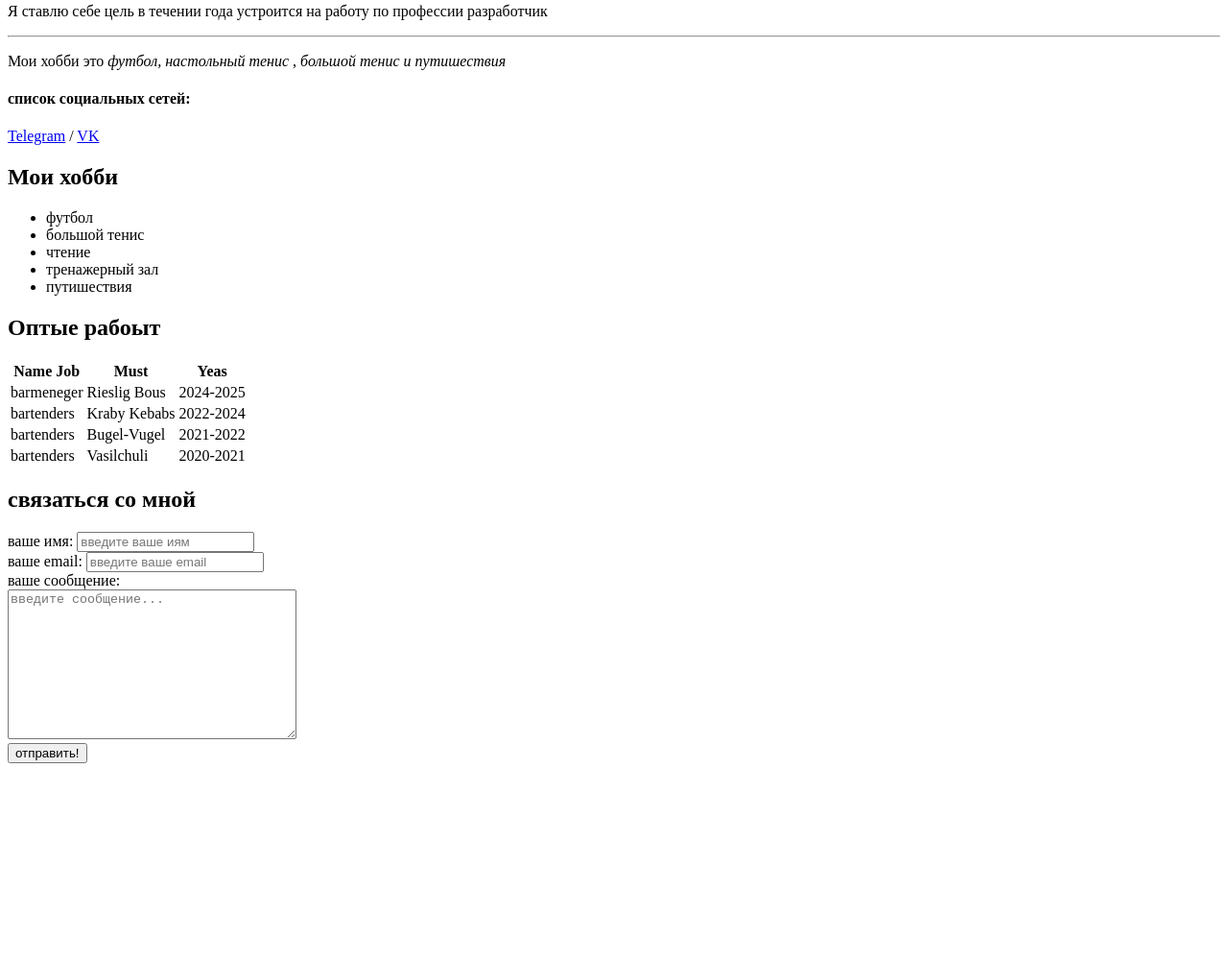
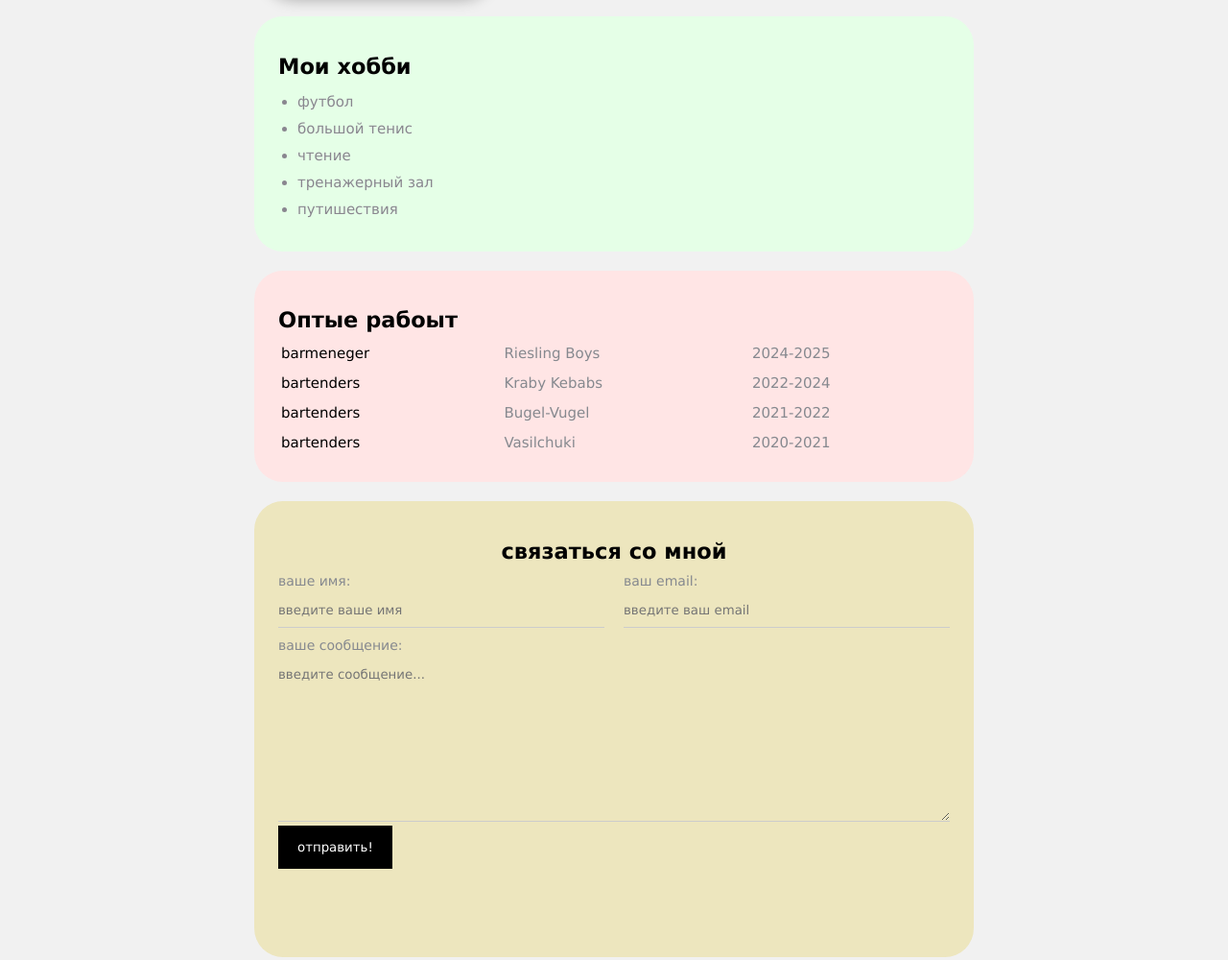
Before and after one commit to Aleksandr127315/resume11, a plain HTML site: page index.html in a window 1280 px wide. Shown: the part 341-1341 px from the top of the page at 96% size. Before the commit the page ends 1234 px from the top, so only its background shows below. Drawn offline with Linux system fonts and the light colour scheme.

Commit message:
add styles

```diff
--- a/index.html
+++ b/index.html
@@ -6,10 +6,15 @@
     <title>alexsandr Resume </title>
     <meta name="keywords" content="aleksandr , cv , resume ">
     <meta name="description" content="это сайт - резюме Александра Мерзликина">
+    <link rel="stylesheet" href="styles.css">
 </head>
-<form>
-<img src="photo 1.jpeg"width="200" alt="photo aleksandr">
+<body>
+    <div class="container">
 
+    <div class="info">
+<img src="photo 1.jpeg" alt="photo aleksandr" class="avatar">
+
+<div class="info-text">
     <h1>Мерзликин Александр </h1>
     <hr>
     <p>На данный момент я прохожу обучение в <strong>Result University</strong></p>
@@ -22,33 +27,39 @@
 <a href="https://web.telegram.org/k/" target="_blank">Telegram</a>
 /
 <a href="https://m.vk.com/id862641625" target="_blank">VK</a>
+</div>
+</div>
 
+
+
+<div class="card bg-green">
 <h2>Мои хобби</h2>
 
-
-<ul>
+<ul class="list">
     <li>футбол</li>
     <li>большой тенис</li>
     <li>чтение</li>
     <li>тренажерный зал</li>
     <li>путишествия</li>
 </ul>
+</div>
 
+<div class="card bg-red">
 <h2>Оптые рабоыт</h2>
 
-<table>
-    <thead>
+<table class="table">
+    <!-- <thead>
         <tr>
             <th>Name Job</th>
             <th>Must</th>
             <th>Yeas</th>
         </tr>
-    </thead>
+    </thead> -->
     <tbody>
 
          <tr>
         <td>barmeneger</td>
-        <td>Rieslig Bous</td>
+        <td>Riesling Boys</td>
         <td>2024-2025</td>
          </tr>
          <tr>
@@ -63,37 +74,42 @@
          </tr>
          <tr>
         <td>bartenders</td>
-        <td>Vasilchuli</td>
+        <td>Vasilchuki</td>
         <td>2020-2021</td>
          </tr>
     </tbody>
 
 </table>
-
-<h2>связаться со мной</h2>
-<form action="">
-<div>
-<label for="name">ваше имя:</label>
-<input type="name" id="name" placeholder="введите ваше иям">
-
 </div>
 
-<div>
-<label for="email">ваше email:</label>
-<input type="email" id="email" placeholder="введите ваше email">
+<div class="card bg-yellow">
+
+<form action="/" class="form">
+<h2>связаться со мной</h2>
+
+<div class="form-row">
+
+        <div class="form-group">
+        <label for="name">ваше имя:</label>
+        <input type="name" id="name" placeholder="введите ваше имя">
+        </div>
+
+        <div class="form-group">
+        <label for="email">ваш email:</label>
+        <input type="email" id="email" placeholder="введите ваш email">
+        </div>
 </div>
 
-<div>
-<label for="message">ваше сообщение:</label>
-<br>
-<textarea id="message" cols="35" rows="10" placeholder="введите сообщение..."></textarea>
-</div>
-<input type="submit" value="отправить!">
+     <div class="form-group">
+     <label for="message">ваше сообщение:</label>
+     <textarea id="message" cols="35" rows="10" placeholder="введите сообщение..."></textarea>
+        </div>
+</form>
+<input class="btn" type="submit" value="отправить!">
 
 
 
 
-</form>
 
 
 
@@ -103,5 +119,6 @@
 <br>
 <br>
 <br>
+</div>
 </body>
 </html>
--- /dev/null
+++ b/styles.css
@@ -0,0 +1,153 @@
+body {
+    font-family: Verdana, Geneva, Tahoma, sans-serif;
+    font-size: 15px;
+    font-weight: normal;
+    background: #f1f1f1;
+
+}
+a {
+   color: #000;
+   text-decoration: none;
+}
+a:hover {
+    text-decoration: underline;
+
+}
+a:active {
+    color: rgb(172, 172, 215);
+}
+
+
+.container{
+    max-width: 750px;
+    margin: auto;
+    padding-top: 30px;
+
+}
+.avatar{
+    width: 250px;
+    height: 300px;
+    border-radius: 40px;
+    box-shadow: 4px 4px 14px rgba(0,0,0,.25);
+}
+
+.info {
+    margin-bottom:20px ;
+    display: flex;
+}
+.info-text {
+    margin-left: 40px;
+}
+.info-text p {
+    font-style: italic;
+    font-weight: bold;
+    color: #000;
+    margin: 0;
+
+}
+.info-text h4 {
+    margin-bottom: 10px;
+}
+
+@media (max-width:650px) {
+    .info {
+        display: block;
+        text-align: center;
+    }
+}
+.card{
+    border-radius: 30px;
+    padding:20px 25px ;
+    margin-bottom: 20px;
+}
+.card h2 {
+    margin-bottom: 10px;
+
+}
+.bg-yellow {
+    background: #ede6be;
+}
+.bg-red{
+    background: #ffe5e5;
+}
+.bg-green{
+    background: #e5ffe7;
+}
+.btn {
+    background: #000000;
+    padding: 15px 20px;
+    color: #fff;
+    border: none;
+    font-family: inherit;
+    cursor: pointer;
+}
+.btn:hover {
+    opacity: .8;
+}
+.list {
+    padding: 0 20px;
+}
+.list li {
+    color:#89868f;
+    margin-bottom: 10px;
+}
+.table {
+    width: 100%;
+
+}
+.table td {
+    padding-bottom:10px ;
+}
+.table td:nth-child(2),.table td:nth-child(3) {
+    color: #86898f;
+}
+.form h2 {
+    text-align: center;
+}
+
+.form-row {
+    margin-bottom: 10px;
+    display: flex;
+}
+.form-row .form-group {
+    margin-right: 20px;
+    width: 50%;
+    /* width:calc(50% - 20px); */
+    /* display: inline-block ; */
+}
+
+.form-row .form-group:last-child {
+    margin-right: 0;
+}
+@media (max-width:650px) {
+    .form-row {
+        display: block;
+    }
+    .form-row .form-group {
+        width: 100%;
+        margin-right: 0;
+        margin-bottom: 10px;
+    }
+
+}
+
+
+
+.form-group label {
+      display: block;
+      font-size: 14px;
+      color: #86898f;
+}
+.form-group input,
+.form-group textarea {
+    width: 100%;
+    box-sizing: border-box;
+    border: none;
+    background: transparent;
+    border-bottom: 1px solid #ccc;
+    color: #000;
+    padding:15px 0 10px ;
+    outline: none;
+    font-family: inherit;
+
+}
```
